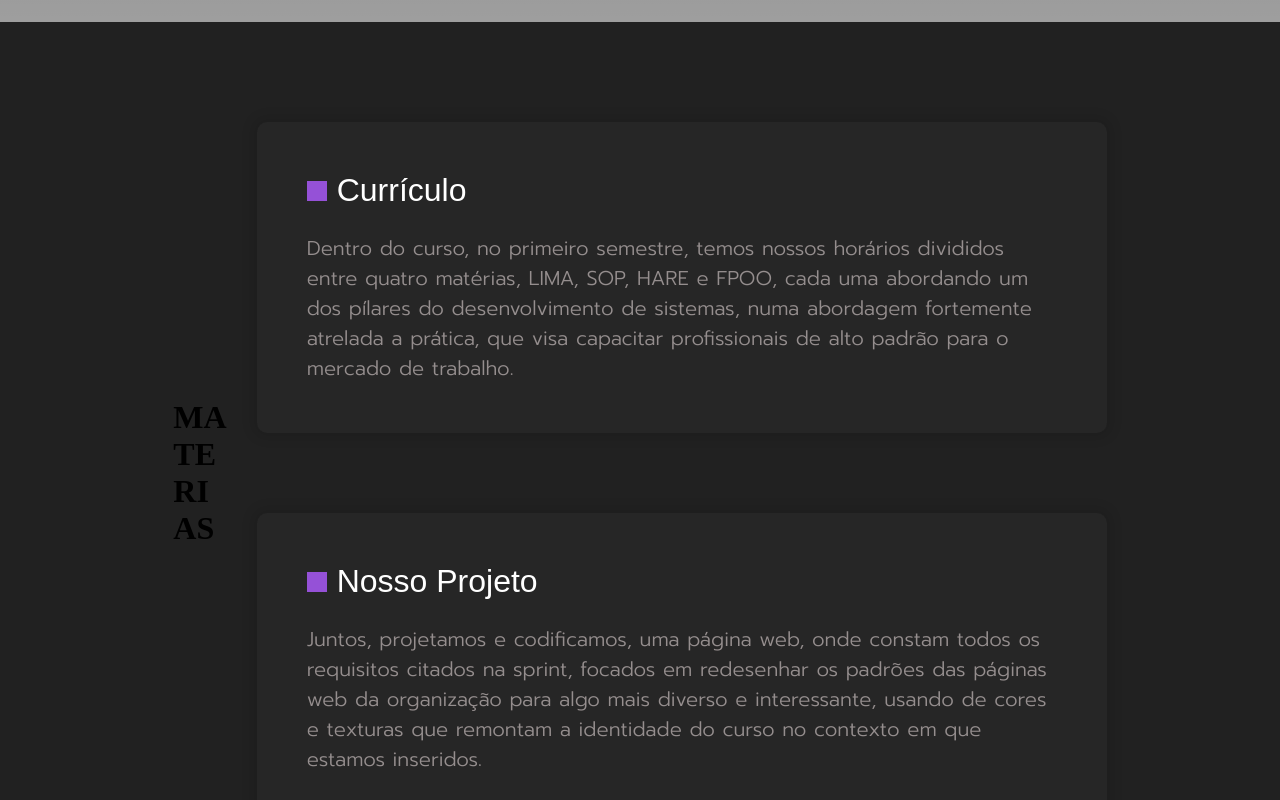
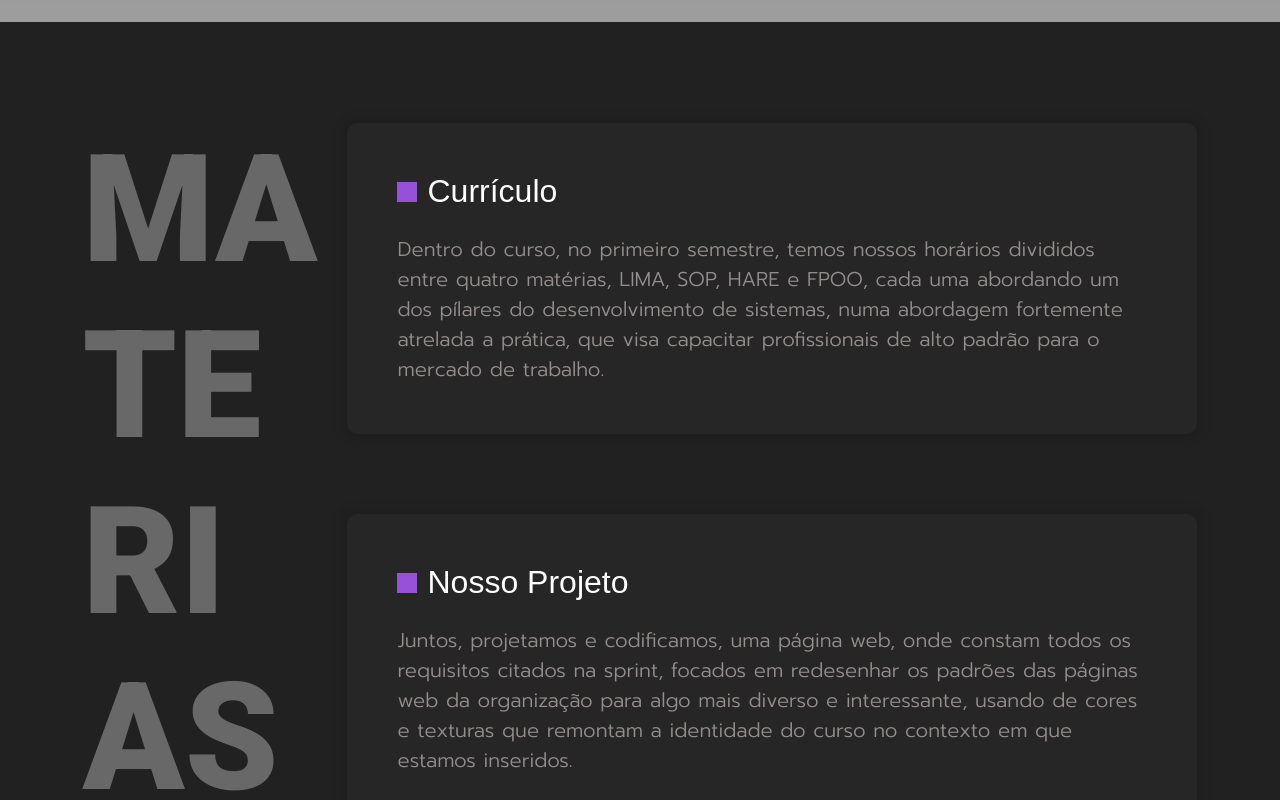
Before and after one commit to BrennonMeireles/projeto-1st, a React (Vite) app: page / in a window 1280 px wide. Shown: the part 960-1760 px from the top of the page. Built offline with nearby package versions, Linux system fonts and the light colour scheme; grey boxes are pictures that could not be loaded; a web font is replaced by a local one.

Commit message:
feat: created route to navbar

```diff
--- a/src/components/main-home/main-home.jsx
+++ b/src/components/main-home/main-home.jsx
@@ -5,21 +5,22 @@ export default function MainHome() {
     return (
         <main className="materia-container">
             <div>
-                <h1>MA<br />
+                <a href="/materias" className="materias">MA<br />
                     TE<br />
                     RI<br />
-                    AS</h1>
+                    AS</a>
             </div>
             <section className="container-textbox">
                 <TextBox
-                    title = 'Currículo'
-                    text = 'Dentro do curso, no primeiro semestre, temos nossos horários divididos entre quatro matérias, LIMA, SOP, HARE e FPOO, cada uma abordando um dos pílares do desenvolvimento de sistemas, numa abordagem fortemente atrelada a prática, que visa capacitar profissionais de alto padrão para o mercado de trabalho.'
+                    title='Currículo'
+                    text='Dentro do curso, no primeiro semestre, temos nossos horários divididos entre quatro matérias, LIMA, SOP, HARE e FPOO, cada uma abordando um dos pílares do desenvolvimento de sistemas, numa abordagem fortemente atrelada a prática, que visa capacitar profissionais de alto padrão para o mercado de trabalho.'
                 />
                 <TextBox
                     title='Nosso Projeto'
-                    text= 'Juntos, projetamos e codificamos, uma página web, onde constam todos os requisitos citados na sprint, focados em redesenhar os padrões das páginas web da organização para algo mais diverso e interessante, usando de cores e texturas que remontam a identidade do curso no contexto em que estamos inseridos.'
+                    text='Juntos, projetamos e codificamos, uma página web, onde constam todos os requisitos citados na sprint, focados em redesenhar os padrões das páginas web da organização para algo mais diverso e interessante, usando de cores e texturas que remontam a identidade do curso no contexto em que estamos inseridos.'
                 />
             </section>
+
         </main>
     )
 }
```
